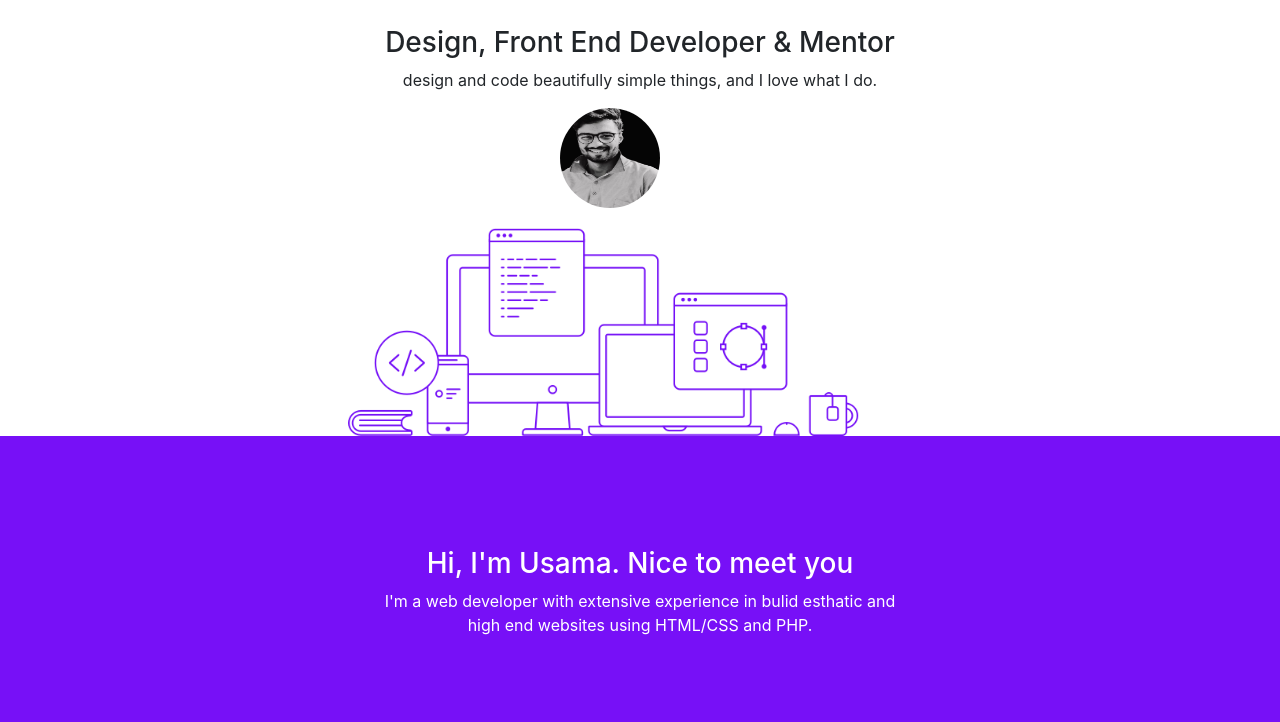
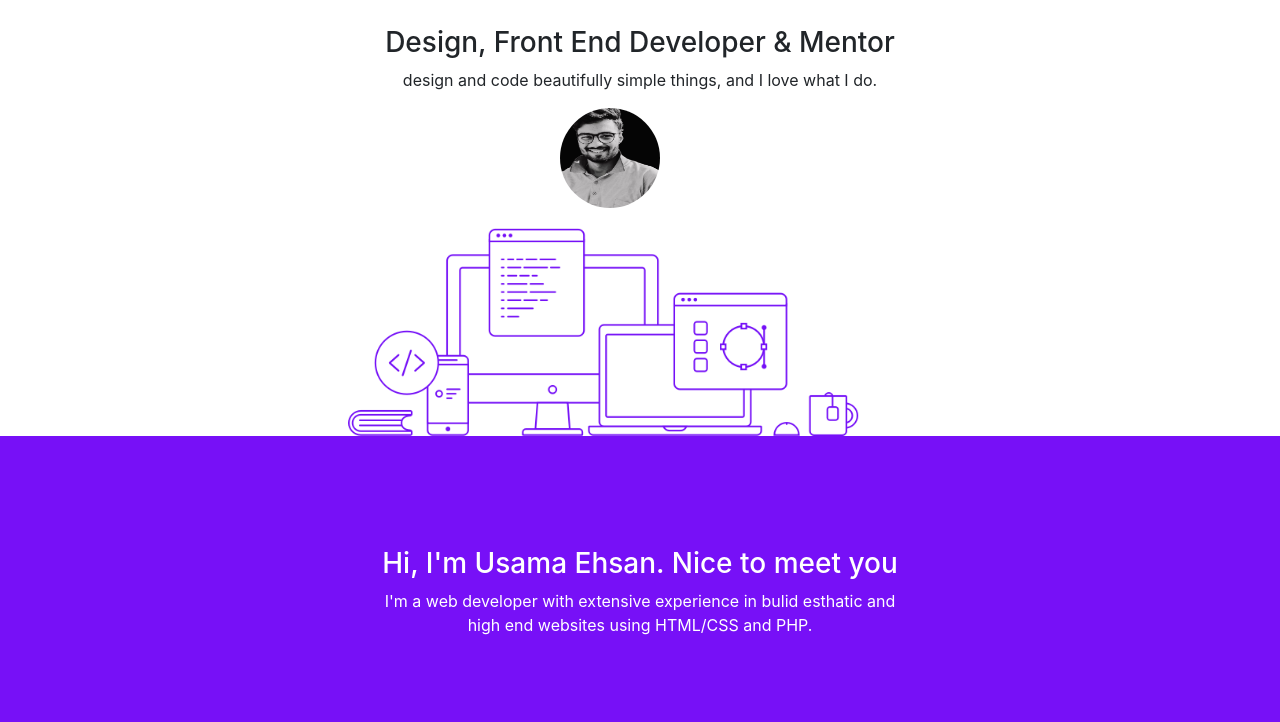
Before and after one commit to UsamaEhsan28/usamaehsan.github.io, a plain HTML site: page index.html in a window 1280 px wide. Shown: the part 78-800 px from the top of the page. Drawn offline with Linux system fonts and the light colour scheme.

Commit message:
name update

```diff
--- a/index.html
+++ b/index.html
@@ -92,7 +92,7 @@
             </div>
             <div class="col-md-6">
                 <h3>
-                    Hi, I'm Usama. Nice to meet you
+                    Hi, I'm Usama Ehsan. Nice to meet you
                 </h3>
                 <p>
                     I'm a web developer with extensive experience in bulid esthatic and high end websites using HTML/CSS and PHP.
```
